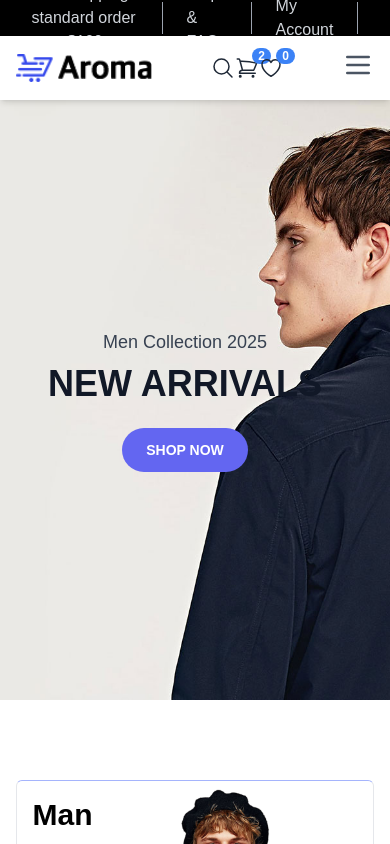
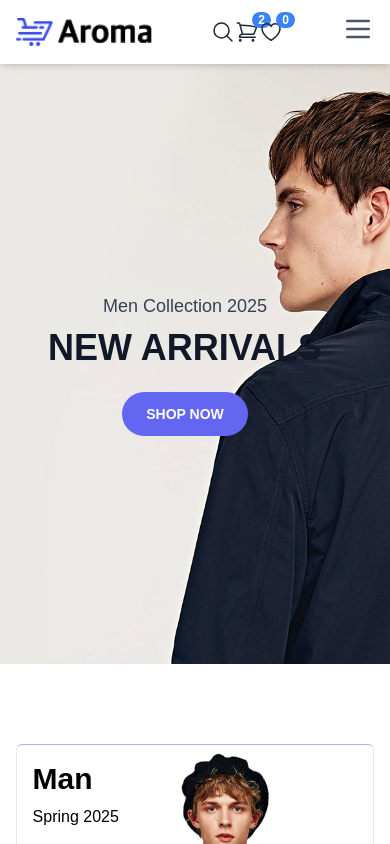
Before and after one commit to zulfiqarali375/Aroma-ecom, a React (Vite) app: page / in a window 390 px wide. Shown: the top 844 px of the page. Built offline with nearby package versions, Linux system fonts and the light colour scheme; no server answers.

Commit message:
topbar changes

```diff
--- a/src/components/Topbar.jsx
+++ b/src/components/Topbar.jsx
@@ -3,32 +3,25 @@ import React from "react";
 const TopBar = () => {
   return (
     <>
-      <div className="tablet:hidden  w-[100%] h-9 bg-black flex items-center justify-center text-gray-300 text-md">
-        <div className="w-[92%] h-full flex justify-between items-center  px-4">
+      <div className="hidden lg:flex w-full h-9 bg-black items-center justify-center text-gray-300 text-md">
+        <div className="w-[92%] h-full flex justify-between items-center px-4">
           <div className="text-white-800 text-shippping">
             Free shipping for standard order over $100
           </div>
 
           <div className="flex items-center space-x-1">
             <hr className="h-8 border-l border-gray-400" />
-            <p
-              href="#"
-              className="topbar-spaces transition duration-200 px-4 hover:text-blue-600"
-            >
+            <p className="topbar-spaces transition duration-200 px-4 hover:text-blue-600">
               Help & FAQs
             </p>
             <hr className="h-8 border-l border-gray-400" />
-            <p
-              href="#"
-              className="topbar-spaces transition duration-200 px-4 hover:text-blue-600"
-            >
+            <p className="topbar-spaces transition duration-200 px-4 hover:text-blue-600">
               My Account
             </p>
             <hr className="h-8 border-l border-gray-400" />
           </div>
         </div>
       </div>
-
     </>
   );
 };
```
